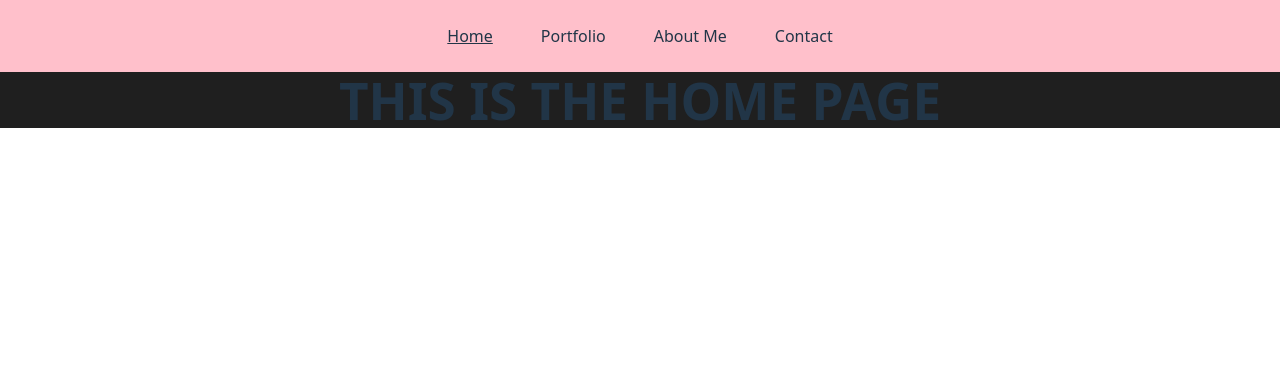
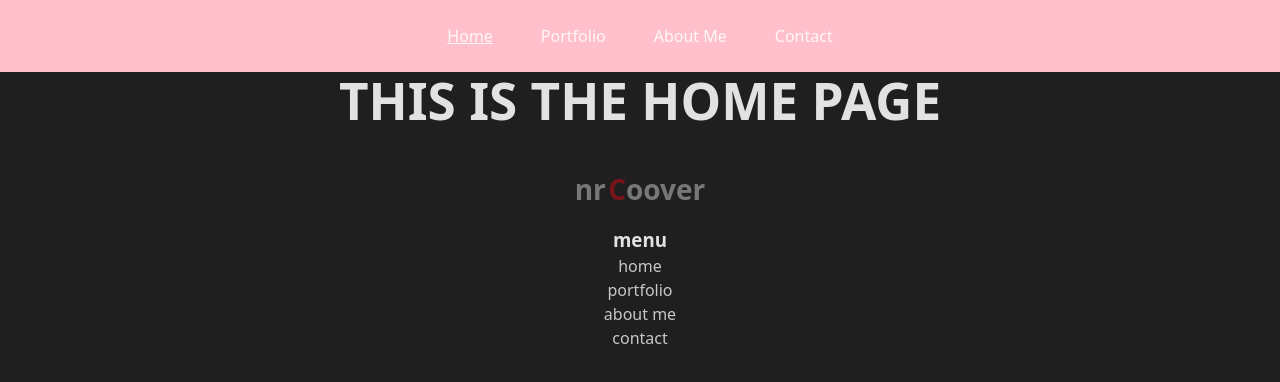
Before and after one commit to nrcoover/nrcoover-portfolio, a React (Vite) app in the folder ncoover-website/: page / in a window 1280 px wide. Shown: the top 382 px of the page. Built offline with nearby package versions, Linux system fonts and the light colour scheme.

Commit message:
Create dynamic page-based footer
Created within Root, alternate design when on Portfolio pages.

```diff
--- a/ncoover-website/src/App.tsx
+++ b/ncoover-website/src/App.tsx
@@ -17,7 +17,11 @@ import ProjectPreviewContextProvider from "./store/project-preview-context/Proje
 const router = createBrowserRouter([
 	{
 		path: PATHS.Home,
-		element: <Root />,
+		element: (
+			<LocationContextProvider>
+				<Root />
+			</LocationContextProvider>
+		),
 		errorElement: <ErrorDefault />,
 		children: [
 			{
@@ -26,11 +30,7 @@ const router = createBrowserRouter([
 			},
 			{
 				path: PATHS.Portfolio.Root,
-				element: (
-					<LocationContextProvider>
-						<Portfolio />
-					</LocationContextProvider>
-				),
+				element: <Portfolio />,
 				children: [
 					{ path: PATHS.Portfolio.AlreadyHere, element: <Portfolio /> },
 					{ path: PATHS.Portfolio.Favorites, element: <Portfolio /> },
--- a/ncoover-website/src/components/side-navigation/SideNavigation.tsx
+++ b/ncoover-website/src/components/side-navigation/SideNavigation.tsx
@@ -110,7 +110,7 @@ const SideNavigation = () => {
 							>
 								<Icon source={iconUi.ProfileCircle} />
 							</button>
-							{isTrue && <>Profile</>}
+							{isTrue && <>profile</>}
 						</li>
 					) : (
 						<li className={globalClasses.iconContainer}>
@@ -120,7 +120,7 @@ const SideNavigation = () => {
 							>
 								<Icon source={iconUi.Login} />
 							</button>
-							{isTrue && <>Login</>}
+							{isTrue && <>login</>}
 						</li>
 					)}
 					<li className={globalClasses.iconContainer}>
--- a/ncoover-website/src/index.css
+++ b/ncoover-website/src/index.css
@@ -71,9 +71,9 @@
 
 a {
 	font-weight: 500;
-	color: #646cff;
 	text-decoration: inherit;
 }
+
 a:hover {
 	color: var(--color-red-dark);
 }
@@ -84,6 +84,7 @@ body {
 	place-items: start;
 	min-width: 320px;
 	min-height: 100vh;
+	background-color: var(--background-secondary);
 }
 
 h1 {
@@ -132,7 +133,37 @@ button:focus-visible {
 	border: none;
 }
 
-@media (prefers-color-scheme: light) {
+footer {
+	display: flex;
+	flex-direction: column;
+	align-items: center;
+	padding: 2.5rem 0 5rem;
+	/* background-color: var(--background-overlay); */
+}
+
+footer a {
+	opacity: 75%;
+	transition:
+		color ease-in-out 0.2s,
+		opacity ease-in-out 0.2s;
+}
+
+footer a:hover {
+	opacity: 100%;
+}
+
+footer button:active,
+footer button:hover,
+footer button:focus,
+footer button:focus-visible {
+	background: none;
+	margin: none;
+	padding: 0;
+	border: none;
+	outline: none;
+}
+
+/* @media (prefers-color-scheme: light) {
 	:root {
 		color: #213547;
 		background-color: #ffffff;
@@ -143,4 +174,4 @@ button:focus-visible {
 	button {
 		background-color: #f9f9f9;
 	}
-}
+} */
--- a/ncoover-website/src/pages/Portfolio.tsx
+++ b/ncoover-website/src/pages/Portfolio.tsx
@@ -1,5 +1,4 @@
 import { useContext, useState, type JSX } from "react";
-import { Link } from "react-router-dom";
 import Carousel from "../components/portfolio/carousel/Carousel";
 import HeroBanner from "../components/portfolio/hero-banner/HeroBanner";
 import ProjectPreview from "../components/portfolio/modals/project-preview/ProjectPreview";
@@ -7,7 +6,6 @@ import type { Project } from "../components/portfolio/project-card/ProjectCard";
 import SideNavigation from "../components/side-navigation/SideNavigation";
 import CATEGORIES_ARRAY from "../constants/projectCategories";
 import DUMMY_PROJECTS_JSON from "../data/DUMMY_PROJECTS";
-import { createProjectPath } from "../helpers/paths-helper";
 import { ProjectPreviewContext } from "../store/project-preview-context/ProjectPreviewContext";
 
 import LoginForm from "../components/portfolio/forms/login-form/LoginForm";
@@ -16,6 +14,7 @@ import { AuthUserContext } from "../store/auth-user-context/AuthUserContext";
 import { FavoritesContext } from "../store/favorites-context/FavoritesContext";
 import { LocationContext } from "../store/location-context/LocationContext";
 import ErrorDefault from "./ErrorDefault";
+
 import classes from "./styles/Portfolio.module.css";
 
 const filterProjects = (category: string, projects: Project[]): Project[] => {
@@ -96,35 +95,6 @@ const Portfolio = () => {
 				<SideNavigation />
 				{mainContent}
 			</main>
-			<footer>
-				<div>
-					<h2>Dummy Projects Debug List</h2>
-					<ul>
-						{projects &&
-							projects.map((project) => (
-								<li key={project.id}>
-									<Link to={createProjectPath(project.title)}>
-										{project.title}
-									</Link>
-								</li>
-							))}
-					</ul>
-				</div>
-				<div>
-					<h2>Genres</h2>
-					<ol>
-						<li>Featured</li>
-						<li>New Arrivals</li>
-						<li>Mini Games</li>
-						<li>AI</li>
-						<li>React</li>
-						<li>TypeScript</li>
-						<li>C#</li>
-						<li>Vanilla JavaScript</li>
-						<li>HTML & CSS</li>
-					</ol>
-				</div>
-			</footer>
 		</>
 	);
 };
--- a/ncoover-website/src/pages/Root.tsx
+++ b/ncoover-website/src/pages/Root.tsx
@@ -1,21 +1,181 @@
-import { Outlet, useLocation } from "react-router-dom";
+import { NavLink, Outlet } from "react-router-dom";
 
-import { useEffect, useState } from "react";
+import { useContext } from "react";
+import Separator from "../components/common/separator/Separator";
 import MainNavigation from "../components/main-navigation/MainNavigation";
+import { AuthUserContext } from "../store/auth-user-context/AuthUserContext";
+
+import { PATHS } from "../constants/paths";
+import { LocationContext } from "../store/location-context/LocationContext";
+
+import globalClasses from "../global.module.css";
+import classes from "./styles/Root.module.css";
 
 const Root = () => {
-	const location = useLocation();
-	const [isPortfolio, setIsPortfolio] = useState(false);
+	const { isLoggedIn, openLoginModal } = useContext(AuthUserContext);
+	const { locationPath } = useContext(LocationContext);
 
-	useEffect(() => {
-		setIsPortfolio(location.pathname.includes("portfolio"));
-	}, [location.pathname]);
+	const isPortfolio = locationPath.includes("portfolio");
+
+	const handleOpenLoginFormModal = () => {
+		openLoginModal();
+	};
+
+	const isTrue = true;
+
 	return (
 		<>
 			{!isPortfolio && <MainNavigation />}
 			<main>
 				<Outlet></Outlet>
 			</main>
+			<footer className={isPortfolio ? classes.sideNavigationOffset : ""}>
+				<p className={classes.logo}>
+					nr<span>C</span>oover
+				</p>
+				<nav className={classes.sideNavigation}>
+					<h3>{isPortfolio && "main "}menu</h3>
+					<ul className={classes.list}>
+						<li className={globalClasses.iconContainer}>
+							<NavLink
+								to={PATHS.Home}
+								className={({ isActive }) =>
+									isActive
+										? (classes.active, globalClasses.iconContainer)
+										: globalClasses.iconContainer
+								}
+								end
+							>
+								{isTrue && <>home</>}
+							</NavLink>
+						</li>
+						<li className={globalClasses.iconContainer}>
+							<NavLink
+								to={
+									locationPath === PATHS.Portfolio.Root
+										? PATHS.Portfolio.AlreadyHere
+										: PATHS.Portfolio.Root
+								}
+								className={({ isActive }) =>
+									isActive
+										? (classes.active, globalClasses.iconContainer)
+										: globalClasses.iconContainer
+								}
+								end
+							>
+								{isTrue && <>portfolio</>}
+							</NavLink>
+						</li>
+						<li className={globalClasses.iconContainer}>
+							<NavLink
+								to={PATHS.AboutMe}
+								className={({ isActive }) =>
+									isActive
+										? (classes.active, globalClasses.iconContainer)
+										: globalClasses.iconContainer
+								}
+								end
+							>
+								{isTrue && <>about me</>}
+							</NavLink>
+						</li>
+						<li className={globalClasses.iconContainer}>
+							<NavLink
+								to={PATHS.Contact}
+								className={({ isActive }) =>
+									isActive
+										? (classes.active, globalClasses.iconContainer)
+										: globalClasses.iconContainer
+								}
+								end
+							>
+								{isTrue && <>contact</>}
+							</NavLink>
+						</li>
+					</ul>
+					{isPortfolio && (
+						<>
+							<Separator />
+							<h3>devflix menu</h3>
+							<ul className={classes.list}>
+								<li className={globalClasses.iconContainer}>
+									<NavLink
+										to={PATHS.Home}
+										className={({ isActive }) =>
+											isActive
+												? (classes.active, globalClasses.iconContainer)
+												: globalClasses.iconContainer
+										}
+										end
+									>
+										{isTrue && <>search</>}
+									</NavLink>
+								</li>
+								{isLoggedIn ? (
+									<li className={globalClasses.iconContainer}>
+										<button
+											onClick={handleOpenLoginFormModal}
+											className={"iconButton"}
+										>
+											{isTrue && <a>profile</a>}
+										</button>
+									</li>
+								) : (
+									<li className={globalClasses.iconContainer}>
+										<button
+											type="button"
+											onClick={handleOpenLoginFormModal}
+											className={"iconButton"}
+										>
+											{isTrue && <a>login</a>}
+										</button>
+									</li>
+								)}
+								<li className={globalClasses.iconContainer}>
+									<NavLink
+										to={PATHS.Home}
+										className={({ isActive }) =>
+											isActive
+												? (classes.active, globalClasses.iconContainer)
+												: globalClasses.iconContainer
+										}
+										end
+									>
+										{isTrue && <>light mode</>}
+									</NavLink>
+								</li>
+								<li className={globalClasses.iconContainer}>
+									<NavLink
+										to={PATHS.Portfolio.Favorites}
+										className={({ isActive }) =>
+											isActive
+												? (classes.active, globalClasses.iconContainer)
+												: globalClasses.iconContainer
+										}
+										end
+									>
+										{isTrue && <>favorites</>}
+									</NavLink>
+								</li>
+
+								<li className={globalClasses.iconContainer}>
+									<NavLink
+										to={PATHS.Home}
+										className={({ isActive }) =>
+											isActive
+												? (classes.active, globalClasses.iconContainer)
+												: globalClasses.iconContainer
+										}
+										end
+									>
+										{isTrue && <>settings</>}
+									</NavLink>
+								</li>
+							</ul>
+						</>
+					)}
+				</nav>
+			</footer>
 		</>
 	);
 };
--- /dev/null
+++ b/ncoover-website/src/pages/styles/Root.module.css
@@ -0,0 +1,25 @@
+.sideNavigationOffset {
+	margin-left: var(--side-navigation-width-offset);
+}
+
+a {
+	font-weight: 500;
+	color: white;
+	text-decoration: inherit;
+}
+
+a:hover {
+	color: var(--color-red);
+}
+
+.logo {
+	font-size: 1.75rem;
+	font-weight: 700;
+	opacity: 45%;
+	margin-bottom: 1rem;
+}
+
+.logo span {
+	color: var(--color-red);
+	margin-left: 0.15rem;
+}
```
